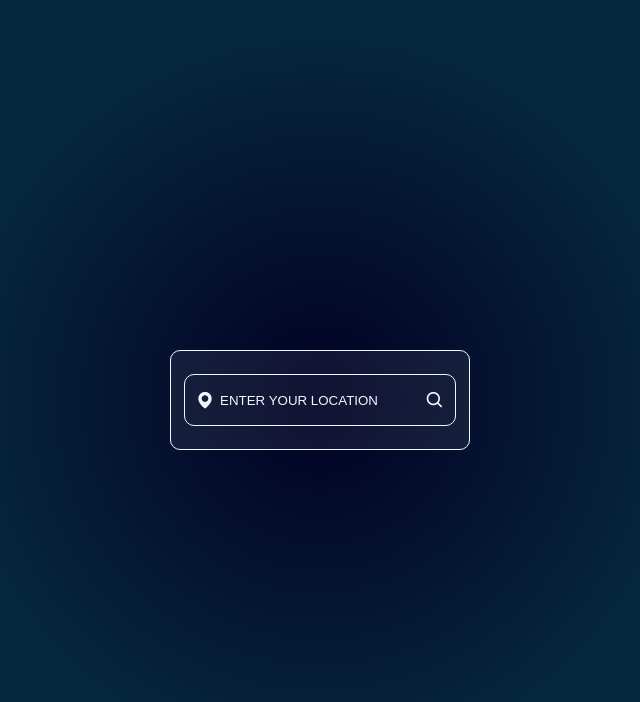
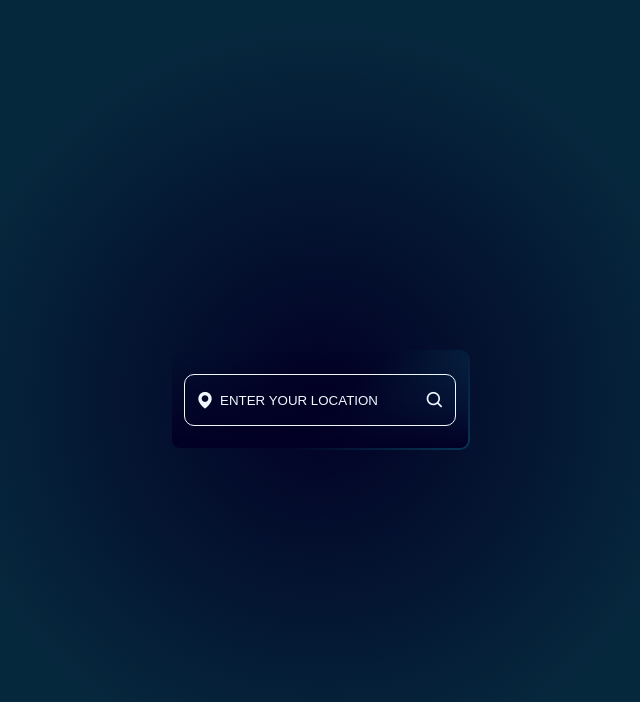
Before and after one commit to Rohan-Naveed/Weather-App, a plain HTML site: page index.html in a window 1280 px wide. Shown: the whole page, without its empty margins (320-960 px from the left). Drawn offline with nearby package versions, Linux system fonts and the light colour scheme.

Commit message:
Finished Container Border Animation

```diff
--- a/style.css
+++ b/style.css
@@ -5,14 +5,22 @@
   font-family: "Poppins", sans-serif;
 }
 
+@keyframes gradient {
+  0% {
+    background-position: 20% 50%;
+  }
+
+  50% {
+    background-position: 100% 50%;
+  }
+
+  100% {
+    background-position: 20% 50%;
+  }
+}
+
 body {
-  background: rgb(2, 0, 36);
-  background: radial-gradient(
-    circle,
-    rgba(2, 0, 36, 1) 0%,
-    rgba(6, 40, 61, 1) 50%,
-    rgba(6, 40, 61, 1) 100%
-  );
+  background: radial-gradient(circle, #020024 0%, #06283d 50%, #06283d 100%);
   min-height: 100vh;
   display: flex;
   align-items: center;
@@ -26,10 +34,12 @@ body {
   flex-direction: column;
   align-items: center;
   justify-content: space-evenly;
-  background-color: rgba(255, 255, 255, 0.071);
-  backdrop-filter: blur(30px);
-  border: 1px solid aliceblue;
+  background: linear-gradient(transparent, #020024) padding-box,
+    linear-gradient(140deg, transparent 40%, #093a58, #0c507b) border-box;
+  border: 2px solid transparent;
   border-radius: 10px;
+  background-size: 200% 100%;
+  animation: gradient 5s ease infinite;
   transition: all 0.5s;
 }
 
```
